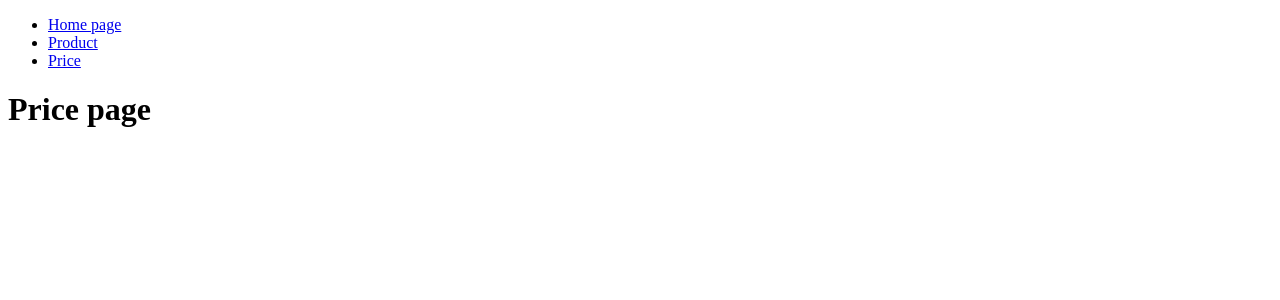
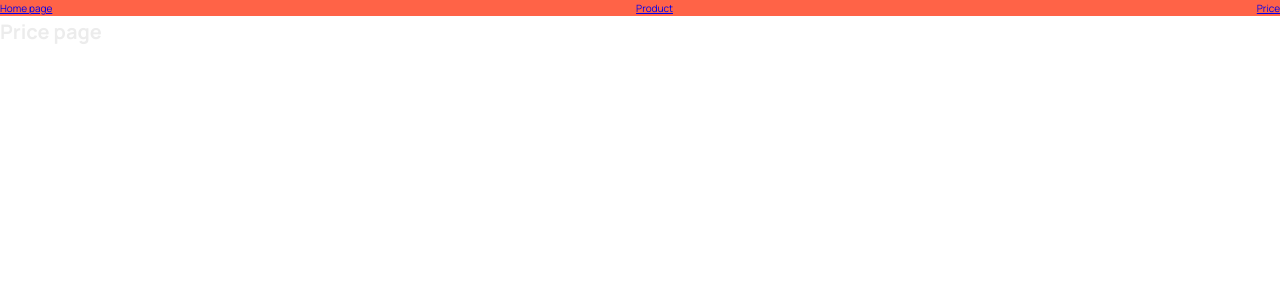
Before and after one commit to DenisPepper/jonas-react-worldwise, a React (Vite) app: page /price in a window 1280 px wide. Shown: the top 300 px of the page. Built offline with nearby package versions, Linux system fonts and the light colour scheme.

Commit message:
Импортирует общие стили

```diff
--- a/src/components/navigation.jsx
+++ b/src/components/navigation.jsx
@@ -1,9 +1,10 @@
 import { NavLink } from 'react-router-dom';
+import styles from './navigation.module.css';
 
 export const Navigation = () => {
   return (
-    <nav>
-      <ul>
+    <nav className={styles.nav}>
+      <ul className={styles.nav_list}>
         <li>
           <NavLink to='/'>Home page</NavLink>
         </li>
--- /dev/null
+++ b/src/components/navigation.module.css
@@ -0,0 +1,9 @@
+.nav {
+  background-color: tomato;
+}
+
+.nav_list {
+  display: flex;
+  justify-content: space-between;
+  list-style: none;
+}
--- /dev/null
+++ b/src/index.css
@@ -0,0 +1,78 @@
+/* Taken from getting started guide at: https://leafletjs.com/examples/quick-start/ */
+@import "https://unpkg.com/leaflet@1.7.1/dist/leaflet.css";
+@import "https://fonts.googleapis.com/css2?family=Manrope:wght@400;600;700;800&display=swap";
+
+/* These CSS variables are global, so they are available in all CSS modules */
+:root {
+  --color-brand--1: #ffb545;
+  --color-brand--2: #00c46a;
+
+  --color-dark--0: #242a2e;
+  --color-dark--1: #2d3439;
+  --color-dark--2: #42484d;
+  --color-light--1: #aaa;
+  --color-light--2: #ececec;
+  --color-light--3: #d6dee0;
+}
+
+* {
+  margin: 0;
+  padding: 0;
+  box-sizing: inherit;
+}
+
+html {
+  font-size: 62.5%;
+  box-sizing: border-box;
+}
+
+body {
+  font-family: "Manrope", sans-serif;
+  color: var(--color-light--2);
+  font-weight: 400;
+  line-height: 1.6;
+}
+
+label {
+  font-size: 1.6rem;
+  font-weight: 600;
+}
+
+input,
+textarea {
+  width: 100%;
+  padding: 0.8rem 1.2rem;
+  font-family: inherit;
+  font-size: 1.6rem;
+  border: none;
+  border-radius: 5px;
+  background-color: var(--color-light--3);
+  transition: all 0.2s;
+}
+
+input:focus {
+  outline: none;
+  background-color: #fff;
+}
+
+.cta:link,
+.cta:visited {
+  display: inline-block;
+  background-color: var(--color-brand--2);
+  color: var(--color-dark--1);
+  text-transform: uppercase;
+  text-decoration: none;
+  font-size: 1.6rem;
+  font-weight: 600;
+  padding: 1rem 3rem;
+  border-radius: 5px;
+}
+
+/*
+"importCSSModule": {
+    "prefix": "csm",
+    "scope": "javascript,typescript,javascriptreact",
+    "body": ["import styles from './${TM_FILENAME_BASE}.module.css'"],
+    "description": "Import CSS Module as `styles`"
+  },
+*/
--- a/src/main.jsx
+++ b/src/main.jsx
@@ -1,6 +1,7 @@
 import React from 'react';
 import ReactDOM from 'react-dom/client';
 import { App } from './App.jsx';
+import './index.css';
 
 ReactDOM.createRoot(document.getElementById('root')).render(
   <React.StrictMode>
```
